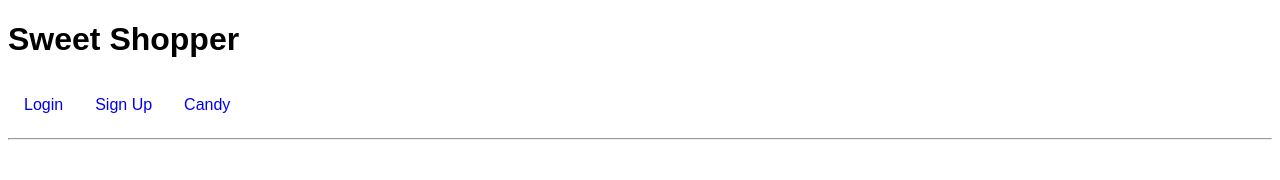
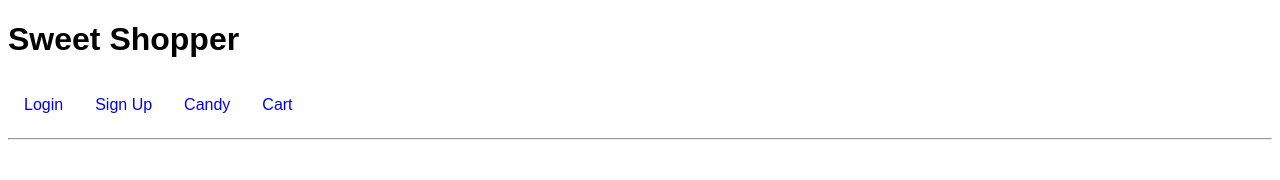
Before and after one commit to jaramll2/sweet-shopper, a React app: page /cart in a window 1280 px wide. Shown: the top 180 px of the page. Built offline with nearby package versions, Linux system fonts and the light colour scheme.

Commit message:
added cart link to nav bar

```diff
--- a/client/components/Navbar.js
+++ b/client/components/Navbar.js
@@ -8,23 +8,24 @@ const Navbar = ({handleClick, isLoggedIn}) => (
     <h1>Sweet Shopper</h1>
     <nav>
       {isLoggedIn ? (
-        <div>
+        <span>
           {/* The navbar will show these links after you log in */}
           <Link to="/home">Home</Link>
 
           <a href="#" onClick={handleClick}>
             Logout
           </a>
-          <Link to="/candy">Candy</Link>
-        </div>
+        </span>
       ) : (
-        <div>
+        <span>
           {/* The navbar will show these links before you log in */}
           <Link to="/login">Login</Link>
           <Link to="/signup">Sign Up</Link>
-          <Link to="/candy">Candy</Link>
-        </div>
+        </span>
       )}
+
+      <Link to="/candy">Candy</Link>
+      <Link to="/cart">Cart</Link>
     </nav>
     <hr />
   </div>
```
